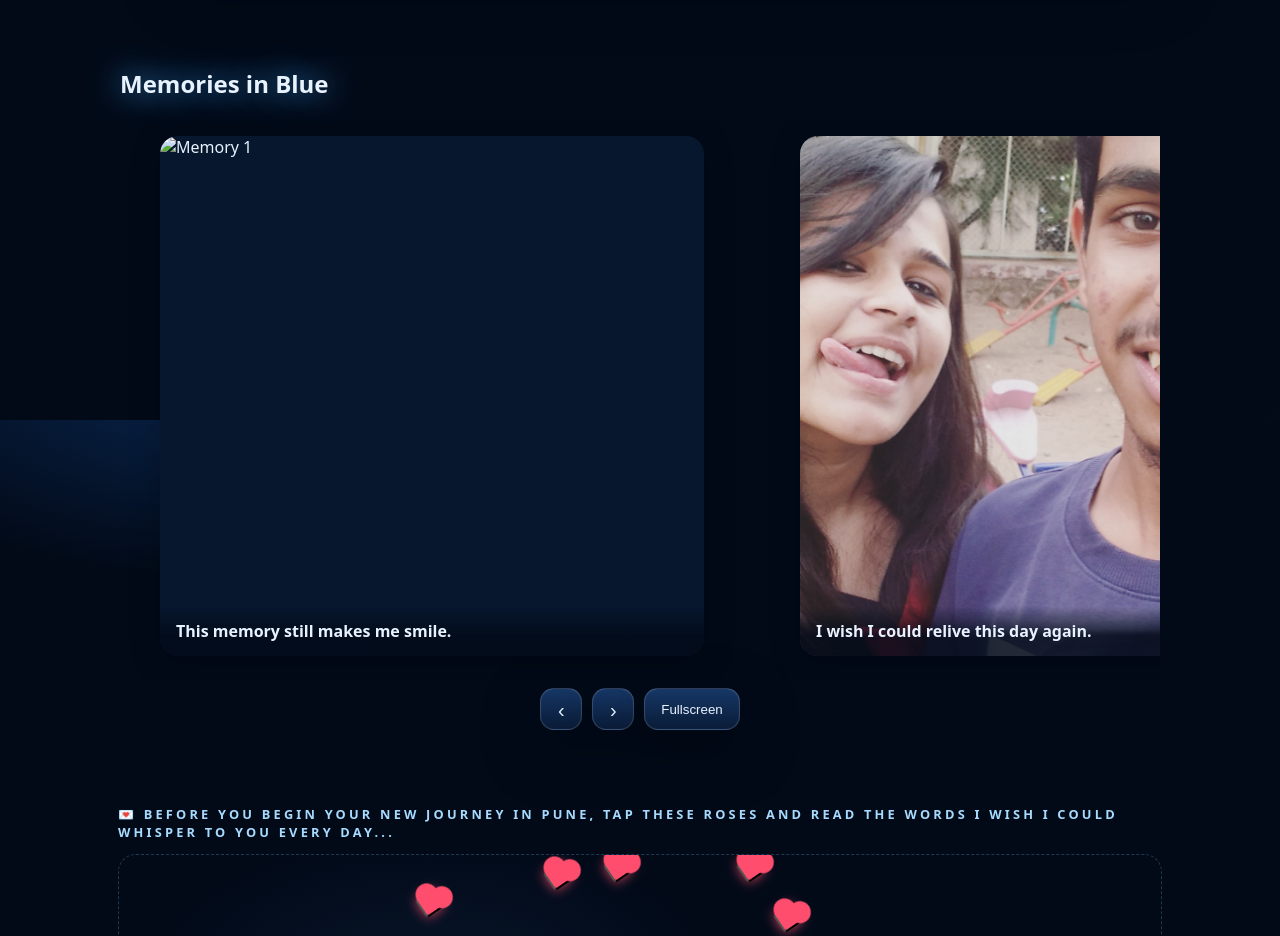
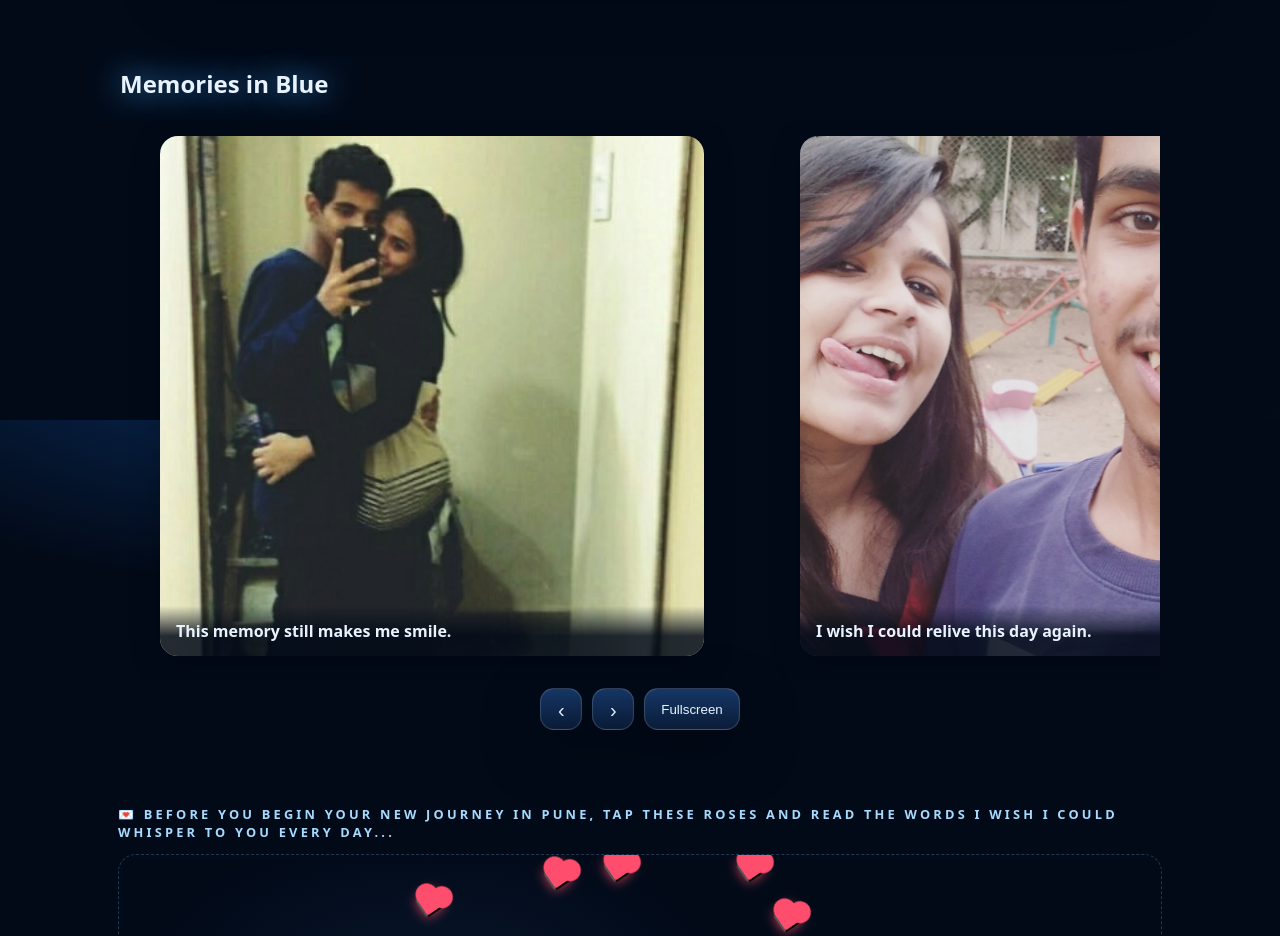
Before and after one commit to prajwal231227-blip/Love-site, a plain HTML site: page heart.html in a window 1280 px wide. Shown: the part 1980-2916 px from the top of the page. Drawn offline with Linux system fonts and the light colour scheme; animation ran at ten frames a second; files whose address does not match are found by name.

Commit message:
Update heart.html

```diff
--- a/heart.html
+++ b/heart.html
@@ -83,7 +83,7 @@
       <div class="carousel" id="carousel">
         <!-- Replace image files in assets/images/; keep data-caption texts or edit -->
         <figure class="slide">
-          <img loading="lazy" src="assets/images/photo1.jpg" alt="Memory 1" />
+          <img loading="lazy" src="photo1.jpg" alt="Memory 1" />
           <figcaption>This memory still makes me smile.</figcaption>
         </figure>
         <figure class="slide">
```
